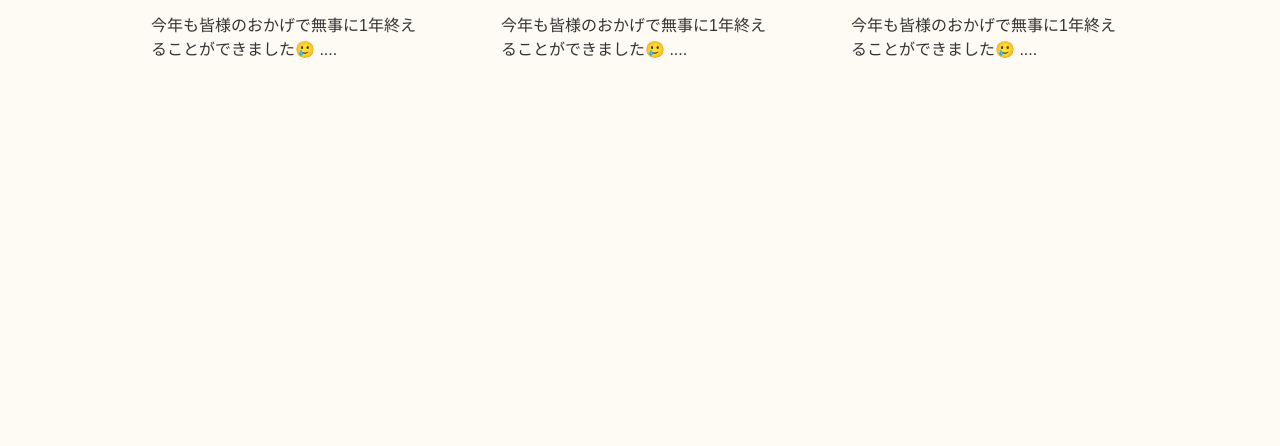
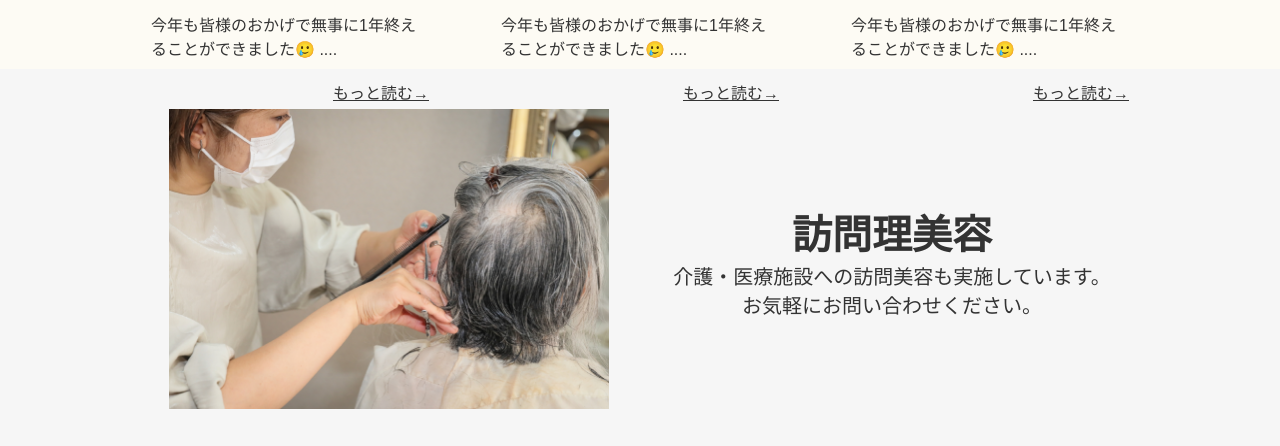
Before and after one commit to yuka-sawamura/HP_it_feels_it, a Next.js app: page / in a window 1280 px wide. Shown: the part 3997-4443 px from the top of the page. Before the commit the page ends 4066 px from the top, so only its background shows below. Built offline with nearby package versions, Linux system fonts and the light colour scheme.

Commit message:
訪問理美容　ittan

```diff
--- a/src/pages/index.tsx
+++ b/src/pages/index.tsx
@@ -359,6 +359,29 @@ export default function Home() {
               </div>
             </div>
           </section>
+
+          <section>
+            <div className="itit_visit-beauty">
+              <div className="itit_visit-beauty_group">
+                <div>
+                  <img
+                    className="itit_visit-beauty_image"
+                    src="/visit-beauty.png"
+                    alt="訪問理美容の画像"
+                  />
+                </div>
+                <div className="itit_visit-beauty_text-group">
+                  <h2 className="itit_visit-beauty_title">訪問理美容</h2>
+                  <p className="itit_visit-beauty_text">
+                    介護・医療施設への訪問美容も実施しています。
+                  </p>
+                  <p className="itit_visit-beauty_text">
+                    お気軽にお問い合わせください。
+                  </p>
+                </div>
+              </div>
+            </div>
+          </section>
         </main>
       </div>
     </>
--- a/src/styles/header.scss
+++ b/src/styles/header.scss
@@ -49,3 +49,28 @@
 ul {
   list-style: none;
 }
+
+.itit_visit-beauty {
+  background-color: #f6f6f6;
+  width: 100%;
+  height: 380px;
+  &_group {
+    padding-top: 40px;
+    display: flex;
+    justify-content: center;
+    align-items: center;
+    column-gap: 64px;
+  }
+  &_image {
+    width: 440px;
+    height: 300px;
+  }
+  &_title {
+    font-size: 40px;
+    text-align: center;
+  }
+  &_text {
+    font-size: 20px;
+    text-align: center;
+  }
+}
```
Also changed, not shown: public/visit-beauty.png (added).
